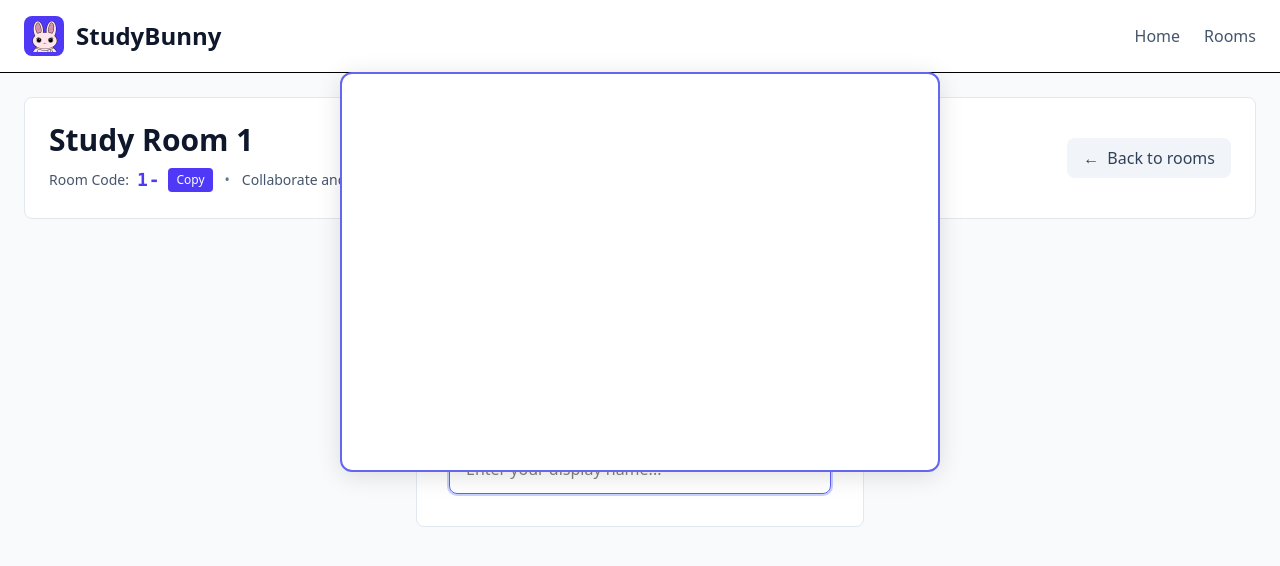
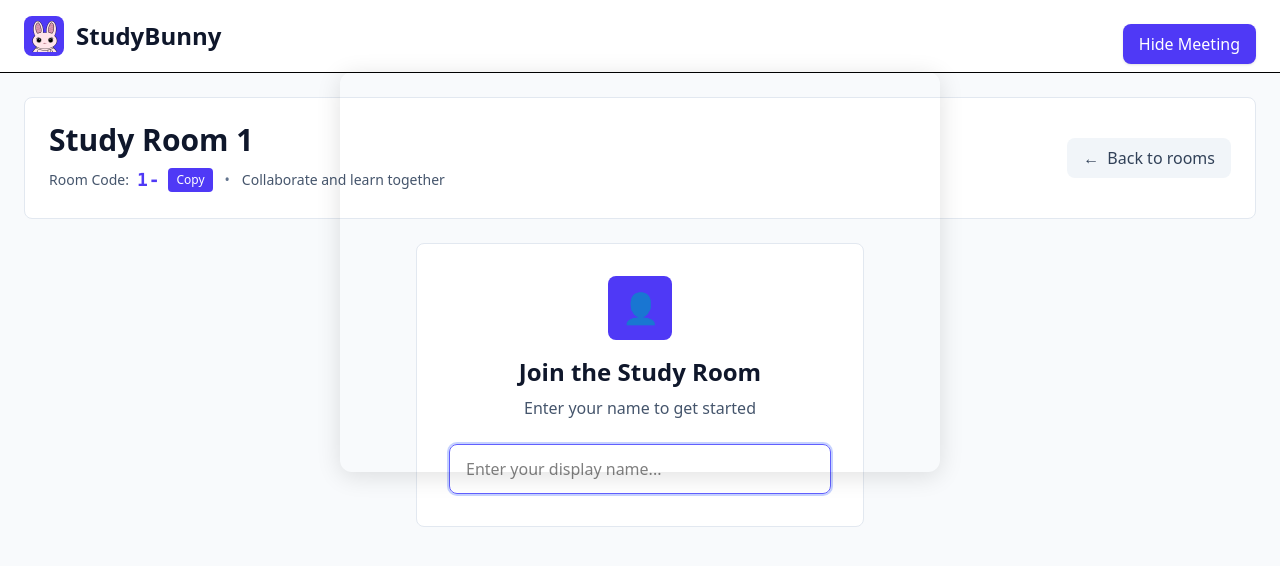
Before and after one commit to Bismithblde/hackru-project, a React (Vite) app in the folder client/: page /room/1 in a window 1280 px wide. Shown: the top 566 px of the page. Built offline with nearby package versions, Linux system fonts and the light colour scheme; no server answers.

Commit message:
implement hide/show meeting

```diff
--- a/client/src/pages/Room.tsx
+++ b/client/src/pages/Room.tsx
@@ -26,6 +26,9 @@ const Room: React.FC = () => {
   const [activeTab, setActiveTab] = useState<"chat" | "whiteboard">("chat");
   const userIdRef = useRef<string>(uuidv4());
   const dailyContainerRef = useRef<HTMLDivElement>(null);
+
+  // State to hide/show the meeting UI but keep the call running
+  const [meetingHidden, setMeetingHidden] = useState(false);
 
   // Use custom hooks for room data and daily room
   const { users, messages, leaderboard, socketId } = useRoom({
@@ -315,7 +318,15 @@ const Room: React.FC = () => {
           </>
         )}
 
-        {/* Daily.co meeting always visible below navbar */}
+        {/* Hide/Show Meeting Button */}
+        <button
+          onClick={() => setMeetingHidden((v) => !v)}
+          className="fixed top-6 right-6 z-50 px-4 py-2 bg-indigo-600 text-white rounded-lg shadow hover:bg-indigo-700 transition-colors"
+        >
+          {meetingHidden ? "Show Meeting" : "Hide Meeting"}
+        </button>
+
+        {/* Daily.co meeting always visible below navbar, but can be hidden */}
         <div
           ref={dailyContainerRef}
           id="daily-iframe-container"
@@ -329,11 +340,11 @@ const Room: React.FC = () => {
             minWidth: 320,
             maxWidth: 600,
             minHeight: 400,
-            background: "white",
+            background: "transparent",
             borderRadius: 12,
             boxShadow: "0 4px 24px rgba(0,0,0,0.12)",
-            border: "2px solid #6366f1",
-            display: "flex",
+            border: "none",
+            display: meetingHidden ? "none" : "flex",
             flexDirection: "column",
             alignItems: "flex-end",
             padding: 0,
```
